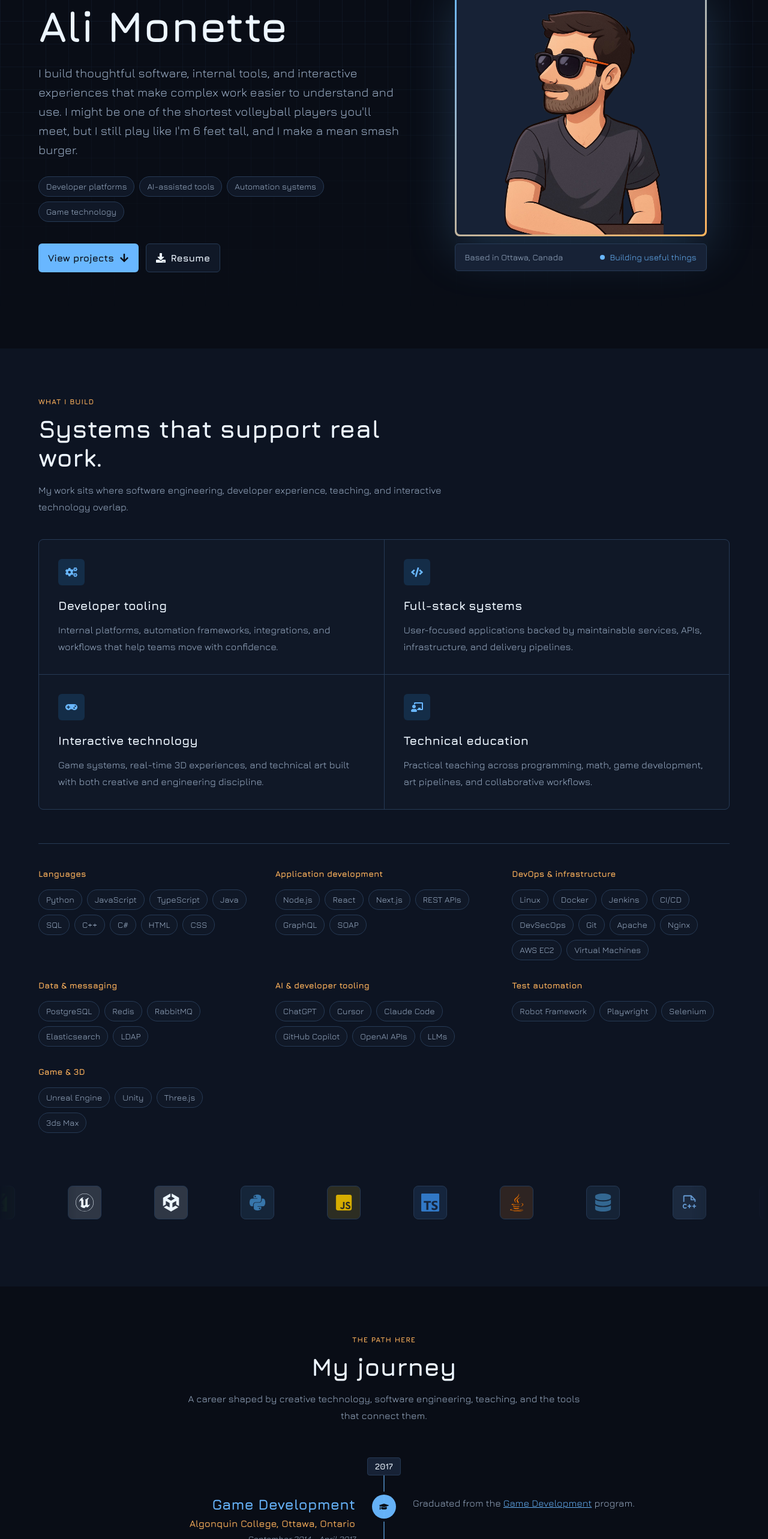
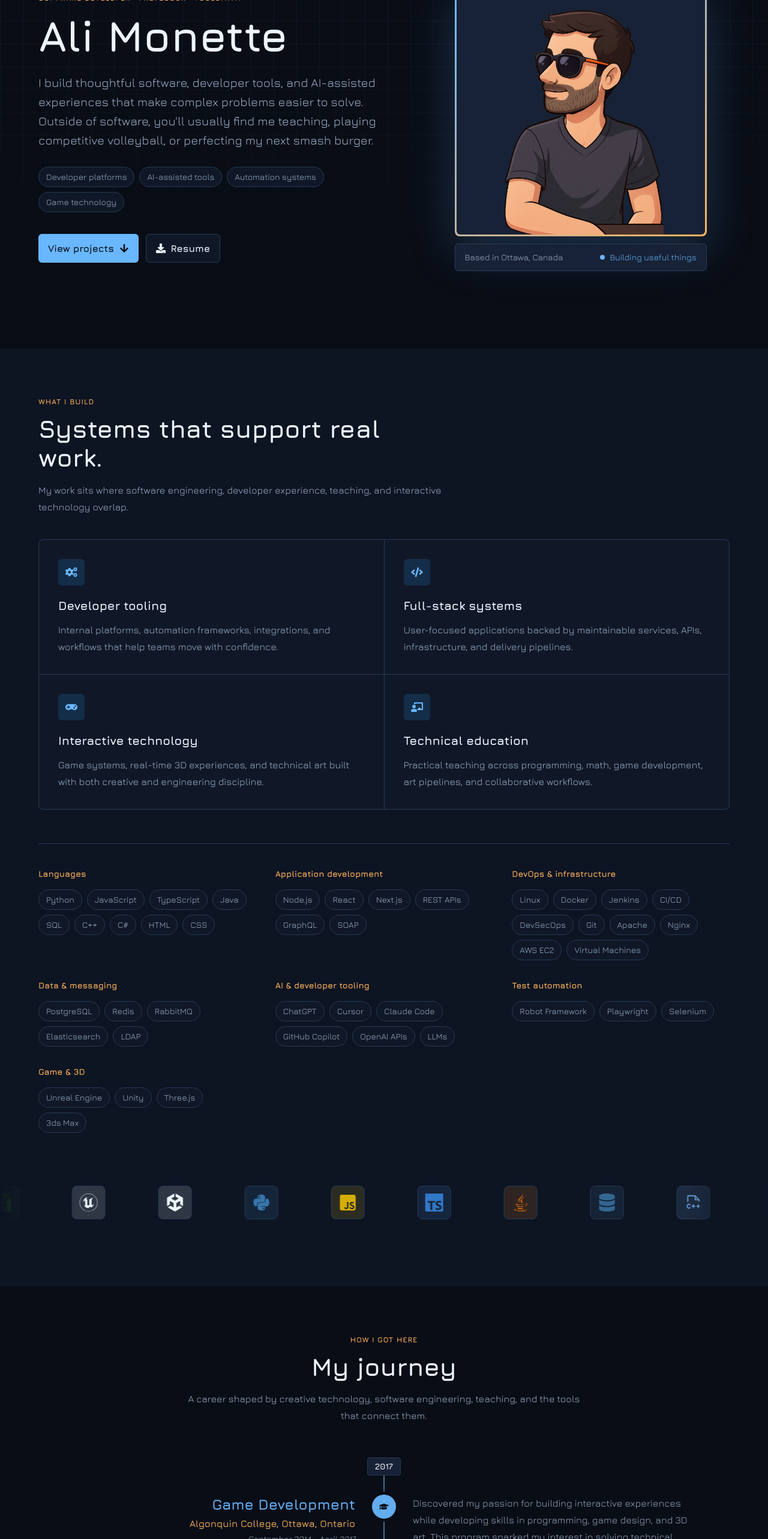
Before and after one commit to SaltedAlmond/portfolio, a Next.js app: page / in a window 1280 px wide. Shown: the part 220-2786 px from the top of the page at 60% size. Built offline with nearby package versions, Linux system fonts and the light colour scheme; no server answers.

Commit message:
Refresh journey timeline roles and descriptions

```diff
--- a/src/components/About.tsx
+++ b/src/components/About.tsx
@@ -35,11 +35,10 @@ export default function About() {
             Ali Monette
           </h1>
           <p className="text-muted mt-6 max-w-2xl text-lg leading-8 sm:text-xl">
-            I build thoughtful software, internal tools, and interactive
-            experiences that make complex work easier to understand and use. I
-            might be one of the shortest volleyball players you&apos;ll meet,
-            but I still play like I&apos;m 6 feet tall, and I make a mean smash
-            burger.
+            I build thoughtful software, developer tools, and AI-assisted
+            experiences that make complex problems easier to solve. Outside of
+            software, you&apos;ll usually find me teaching, playing competitive
+            volleyball, or perfecting my next smash burger.
           </p>
 
           <div className="mt-7 flex flex-wrap gap-2">
--- a/src/components/Journey.tsx
+++ b/src/components/Journey.tsx
@@ -28,7 +28,7 @@ const experiences: Experience[] = [
     type: "education",
     description: [
       <>
-        Graduated from the{" "}
+        Discovered my passion for building interactive experiences while developing skills in programming, game design, and 3D art. This program sparked my interest in solving technical and creative problems through software.{" "}
         <a
           href="https://www.algonquincollege.com/mediaanddesign/program/game-development/"
           target="_blank"
@@ -48,7 +48,7 @@ const experiences: Experience[] = [
     timeFrame: "April 2017 - May 2017",
     type: "work",
     description: [
-      "Contributed 3D modeling, texturing, animation, sound, and game design to a Unity VR experience for the National Science & Innovation Gala.",
+      "My first professional role, where I contributed to a Unity VR experience for the National Science & Innovation Gala. It gave me valuable industry experience and introduced me to the importance of collaboration and professional networking.",
     ],
   },
   {
@@ -59,10 +59,9 @@ const experiences: Experience[] = [
     type: "work",
     description: [
       <>
-        Helped recreate Algonquin College&apos;s DARE District in Unity VR,
-        contributing modeling, textures, and lighting.{" "}
+        After building relationships through the Game Development program, I was offered a contract at Algonquin College to help recreate the DARE District in Unity VR. This experience strengthened both my technical skills and reinforced how meaningful professional relationships can shape new opportunities.{" "}
         <a
-          href="https://www.youtube.com/watch?v=Uis4SCYNjrM&list=WL"
+          href="https://www.youtube.com/watch?v=Uis4SCYNjrM"
           target="_blank"
           rel="noopener noreferrer"
           className="text-accent underline"
@@ -80,7 +79,7 @@ const experiences: Experience[] = [
     timeFrame: "January 2020 - December 2021",
     type: "work",
     description: [
-      "Joined Case IQ through a Computer Engineering internship and was promoted to QA Lead within the first month after demonstrating initiative and strong issue detection.",
+      "My first step into professional software engineering, where I developed a strong foundation in software quality, debugging, and problem solving. The experience led to a promotion to QA Lead within my first month and sparked my interest in improving engineering workflows through automation.",
     ],
   },
   {
@@ -90,6 +89,7 @@ const experiences: Experience[] = [
     timeFrame: "September 2018 - December 2021",
     type: "education",
     description: [
+      "Wanting to strengthen my software engineering and programming skills, I returned to Algonquin College to study Computer Engineering Technology. This marked the beginning of my transition from game development into software engineering, backend systems, and automation.",
       <>
         Graduated with honours from the{" "}
         <a
@@ -106,43 +106,33 @@ const experiences: Experience[] = [
   },
   {
     year: 2022,
-    title: "Software Developer - Delivery",
+    title: "Software Developer",
     company: "Case IQ",
-    timeFrame: "January 2022 - March 2023",
+    timeFrame: "January 2022 - March 2025",
     type: "work",
     description: [
-      "Moved into software development after the internship, implementing custom features and integrations for client web applications.",
+      "Transitioned from QA into software development, building enterprise applications, backend integrations, and automation for large-scale customer deployments. As I worked on modernizing legacy customer environments, I discovered how much I enjoyed solving engineering challenges through automation and building tools that make developers more productive.",
     ],
   },
   {
     year: 2023,
-    title: "Software Developer - Upgrade",
-    company: "Case IQ",
-    timeFrame: "September 2023 - March 2025",
-    type: "work",
-    description: [
-      "Rejoined Case IQ to modernize and upgrade legacy client applications while improving performance, reliability, and maintainability.",
-    ],
-  },
-  {
-    year: 2023,
-    title: "Part-time Professor",
+    title: "Professor",
     company: "Algonquin College",
     timeFrame: "September 2023 - Present",
     type: "work",
     description: [
-      "Teach programming, applied math, game development, and asset creation while helping students build practical skills with C++, Unreal Engine, GitHub, JIRA, 3ds Max, ZBrush, and Substance Painter.",
+      "As my software engineering career grew, I was invited back to Algonquin College to teach Game Development. It has become an opportunity to give back to the program that launched my own career while continually refining my understanding of software engineering through teaching and mentorship.",
     ],
   },
   {
     year: 2025,
-    title: "Tools Developer & Specialist",
+    title: "Software Developer - Test Automation & AI Tools",
     company: "Ross Video",
     timeFrame: "October 2025 - June 2026",
     type: "work",
-    side: "left",
+    side: "right",
     description: [
-      "Joined Ross Video to build internal developer and QA tooling across the full project lifecycle. Took solutions from architecture through implementation and deployment, spanning AI-assisted test analysis, documentation automation, security workflows, access control, CI/CD infrastructure, and enterprise integrations.",
+      "Joined Ross Video to build internal engineering platforms that improved developer productivity across QA, DevOps, and software engineering. This role brought together everything I’d learned throughout my career; backend development, automation, infrastructure, AI-assisted tooling, and end-to-end ownership of technical solutions.",
     ],
   },
 ];
@@ -263,7 +253,7 @@ export default function Journey() {
           transition={{ duration: 0.55, ease: "easeOut" }}
           className="mx-auto max-w-2xl text-center"
         >
-          <p className="eyebrow mb-3">The path here</p>
+          <p className="eyebrow mb-3">How I Got Here</p>
           <h2 className="section-title">My journey</h2>
           <p className="section-copy mt-4">
             A career shaped by creative technology, software engineering,
```
